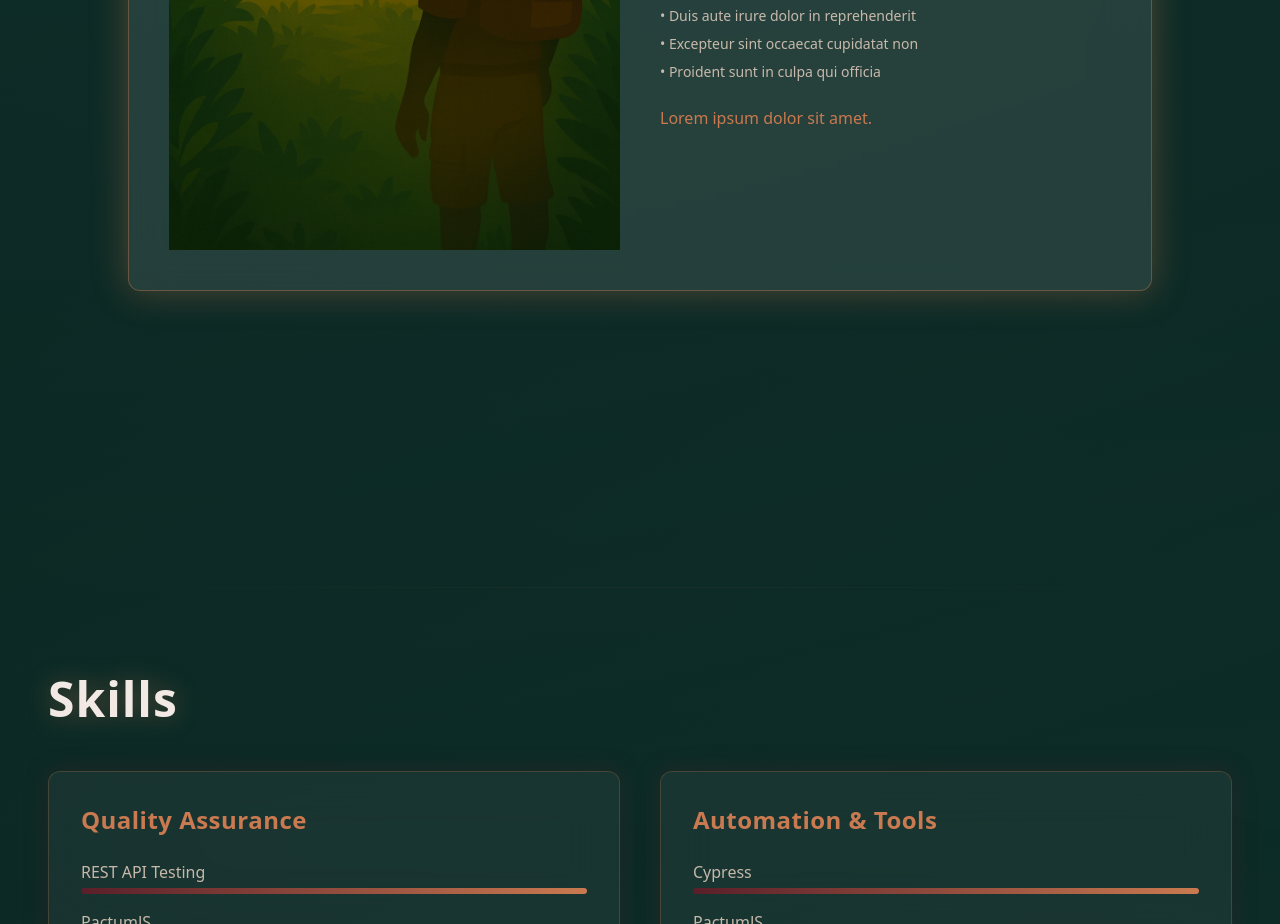
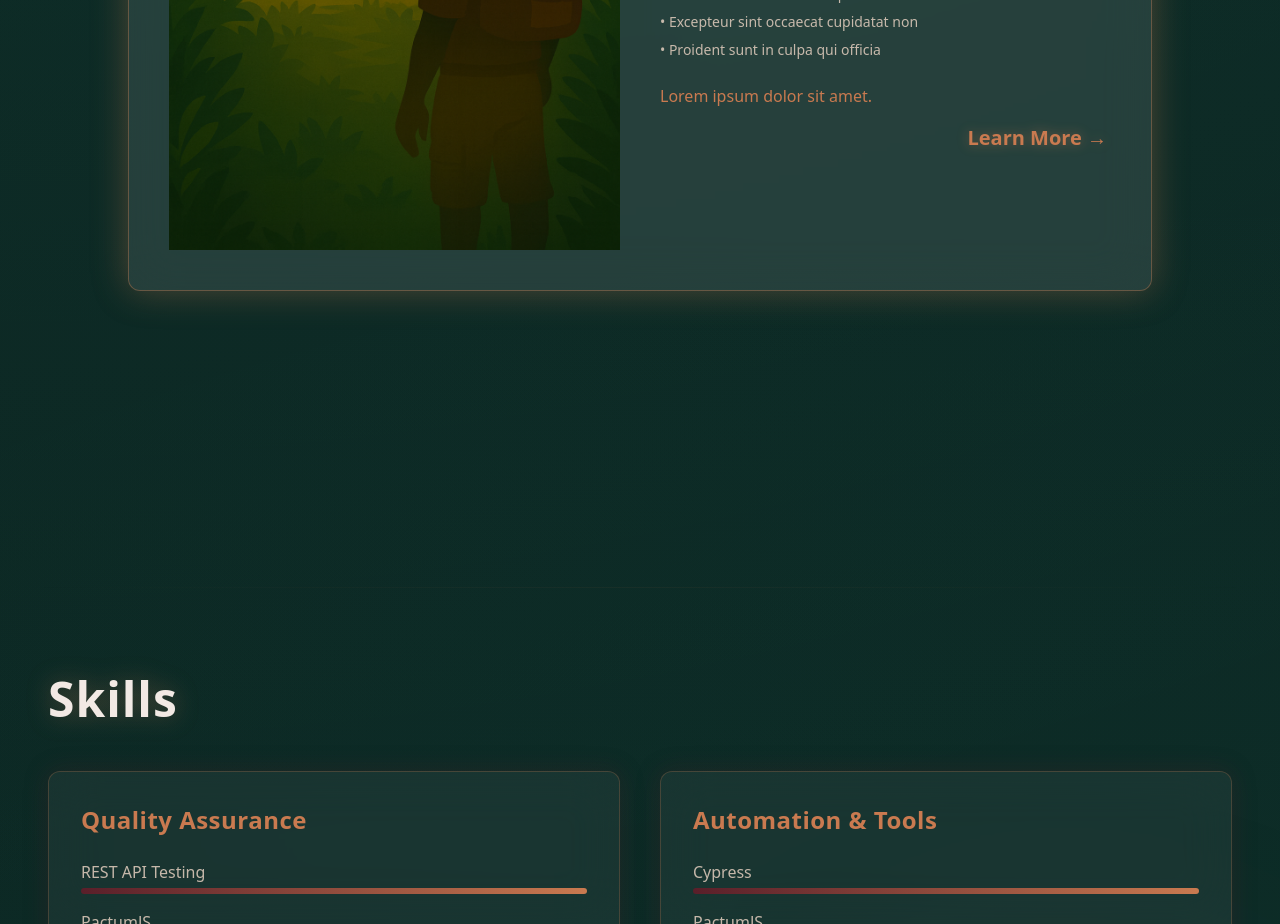
Before and after one commit to andradeg-luiza/personalpage, a React (Vite) app: page / in a window 1280 px wide. Shown: the part 2740-3664 px from the top of the page. Built offline with nearby package versions, Linux system fonts and the light colour scheme.

Commit message:
refactor: add learn more link

```diff
--- a/src/sections/projects/dinolabcompact.tsx
+++ b/src/sections/projects/dinolabcompact.tsx
@@ -10,7 +10,7 @@ export default function DinoLabCompact() {
     >
       <div className="grid md:grid-cols-2 gap-10 items-center">
 
-        {/* IMAGE COLUMN — agora carregando do public */}
+        {/* IMAGE COLUMN */}
         <div className="w-full h-full">
           <img
             src="/images/dinolab-hero.png"
@@ -52,6 +52,21 @@ export default function DinoLabCompact() {
           <p className="text-[#C97A50] font-medium pt-2">
             Lorem ipsum dolor sit amet.
           </p>
+
+          {/* LINK SAIBA MAIS */}
+          <a
+            href="/projects/dinolab"
+            className="
+              inline-block mt-4 text-xl font-bold
+              text-[#C97A50] hover:text-[#F2E9E4]
+              transition-all
+              float-right
+              pr-1
+              drop-shadow-[0_0_6px_rgba(201,122,80,0.45)]
+            "
+          >
+            Learn More →
+          </a>
         </motion.div>
       </div>
     </section>
```
